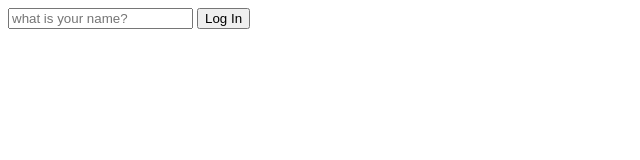
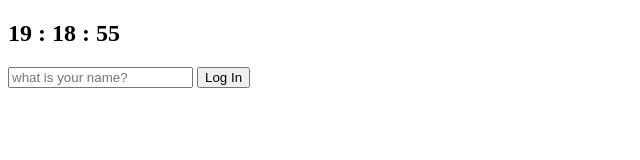
Before and after one commit to conversehigh240/Study_Personal, a plain HTML site: page Clone_Chrome/index.html in a window 1280 px wide. Shown: the whole page, without its empty margins (0-640 px from the left). Drawn offline with Linux system fonts and the light colour scheme.

Commit message:
Add feature : Clock

```diff
--- a/Clone_Chrome/app.js
+++ b/Clone_Chrome/app.js
@@ -27,3 +27,16 @@ if (savedUsername == null) {
 else {
     paintGreetings(savedUsername);
 }
+
+const clock = document.querySelector("h2#clock");
+
+function getClock() {
+    const date = new Date();
+    const hours = date.getHours().toString().padStart(2, "0");
+    const minutes = date.getMinutes().toString().padStart(2, "0");
+    const seconds = date.getSeconds().toString().padStart(2, "0");
+    clock.innerText = `${hours} : ${minutes} : ${seconds}`;
+}
+
+getClock();
+setInterval(getClock, 1000);
--- a/Clone_Chrome/index.html
+++ b/Clone_Chrome/index.html
@@ -7,6 +7,7 @@
     <title>Clone_Chrome</title>
 </head>
 <body>
+    <h2 id="clock">00 : 00 : 00</h2>
     <form id="login-form" class="hidden">
         <input required type="text" placeholder="what is your name?" />
         <input type="submit" value="Log In" />
```
